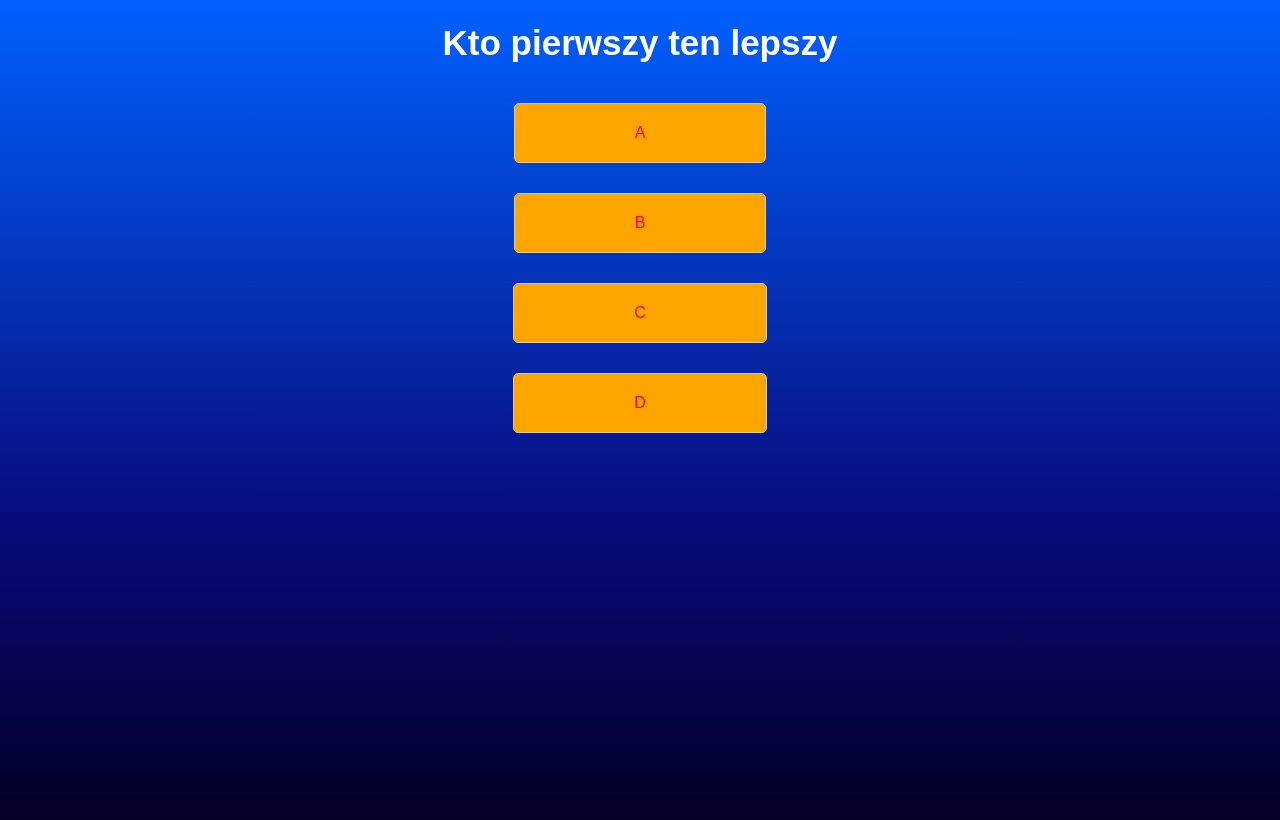
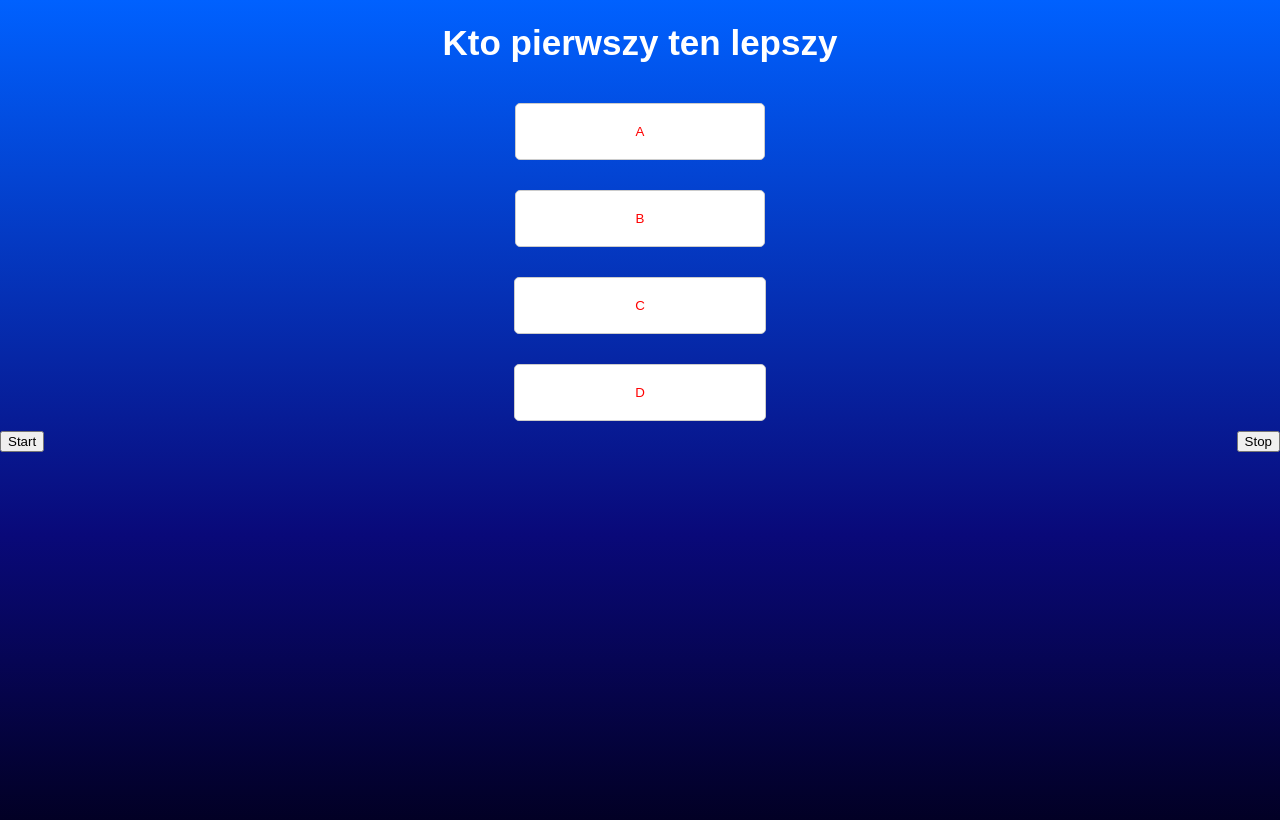
Before and after one commit to patryk-pi/milionerzy_kto_pierwszy_ten_lepszy, a React (Vite) app: page / in a window 1280 px wide. Shown: the top 820 px of the page. Built offline with nearby package versions, Linux system fonts and the light colour scheme.

Commit message:
added logic to start button, changed state management of the answers

```diff
--- a/src/App.tsx
+++ b/src/App.tsx
@@ -1,10 +1,26 @@
+import { useState } from "react";
 import Answer from "./components/Answer";
+import Buttons from "./components/Buttons";
 import { StyledAnswerContainer } from "./components/styles/Answer.styled";
 import { StyledContainer } from "./components/styles/Container.styled";
 import GlobalStyles from "./components/styles/Global";
 
 function App() {
     const answers: string[] = ["A", "B", "C", "D"];
+
+    const [isDisabled, setIsDisabled] = useState(
+        Array(answers.length).fill(false)
+    );
+
+    const setIndividualDisabled = (index: number, value: boolean) => {
+        const newIsDisabled = [...isDisabled];
+        newIsDisabled[index] = value;
+        setIsDisabled(newIsDisabled);
+    };
+
+    const startGame = () => {
+        setIsDisabled(Array(answers.length).fill(false));
+    };
 
     return (
         <>
@@ -13,9 +29,17 @@ function App() {
                 <h1>Kto pierwszy ten lepszy</h1>
                 <StyledAnswerContainer>
                     {answers.map((answer, index) => (
-                        <Answer key={index} answer={answer} />
+                        <Answer
+                            key={index}
+                            answer={answer}
+                            isDisabled={isDisabled[index]}
+                            setIsDisabled={(value) =>
+                                setIndividualDisabled(index, value)
+                            }
+                        />
                     ))}
                 </StyledAnswerContainer>
+                <Buttons startGame={startGame} />
             </StyledContainer>
         </>
     );
--- a/src/components/Answer.tsx
+++ b/src/components/Answer.tsx
@@ -3,19 +3,24 @@ import { StyledAnswer } from "./styles/Answer.styled";
 
 interface AnswerProps {
     answer: string;
+    isDisabled: boolean;
+    setIsDisabled: (value: boolean) => void;
 }
 
-const Answer = ({ answer }: AnswerProps) => {
+const Answer = ({ answer, isDisabled, setIsDisabled }: AnswerProps) => {
     const selectAnswer = () => {
         setIsDisabled(!isDisabled);
     };
 
-    const [isDisabled, setIsDisabled] = useState(true);
-
     return (
-        <StyledAnswer onClick={selectAnswer} state={isDisabled}>
+        <StyledAnswer
+            onClick={selectAnswer}
+            state={isDisabled}
+            disabled={isDisabled}
+        >
             {answer}
         </StyledAnswer>
     );
 };
+
 export default Answer;
--- /dev/null
+++ b/src/components/Buttons.tsx
@@ -0,0 +1,15 @@
+import { StyledButtonsContainer } from "./styles/Buttons.styled";
+
+interface ButtonsProps {
+    startGame: () => void;
+}
+
+const Buttons = ({ startGame }: ButtonsProps) => {
+    return (
+        <StyledButtonsContainer>
+            <button onClick={startGame}>Start</button>
+            <button>Stop</button>
+        </StyledButtonsContainer>
+    );
+};
+export default Buttons;
--- a/src/components/styles/Answer.styled.ts
+++ b/src/components/styles/Answer.styled.ts
@@ -2,9 +2,10 @@ import styled from "styled-components";
 
 interface StyledAnswerProps {
     state: boolean;
+    disabled?: boolean;
 }
 
-export const StyledAnswer = styled.div<StyledAnswerProps>`
+export const StyledAnswer = styled.button<StyledAnswerProps>`
     padding: 20px 120px;
     border: 1px solid #ccc;
     border-radius: 5px;
--- /dev/null
+++ b/src/components/styles/Buttons.styled.ts
@@ -0,0 +1,7 @@
+import styled from "styled-components";
+
+export const StyledButtonsContainer = styled.div`
+    display: flex;
+    align-items: center;
+    justify-content: space-between;
+`;
```
